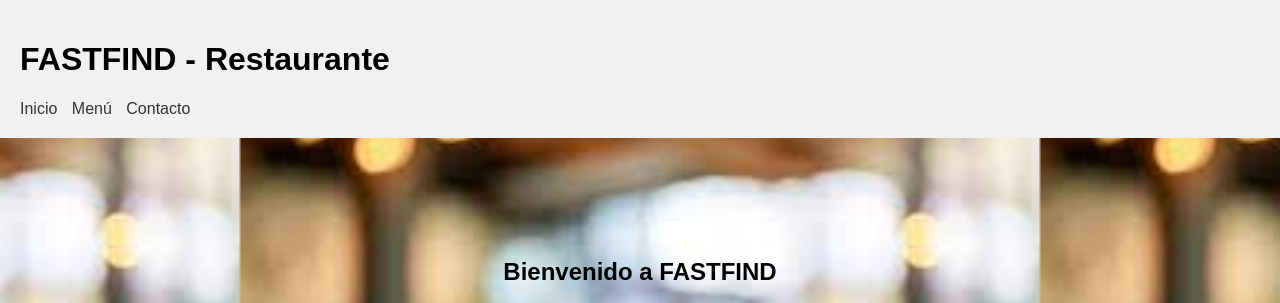
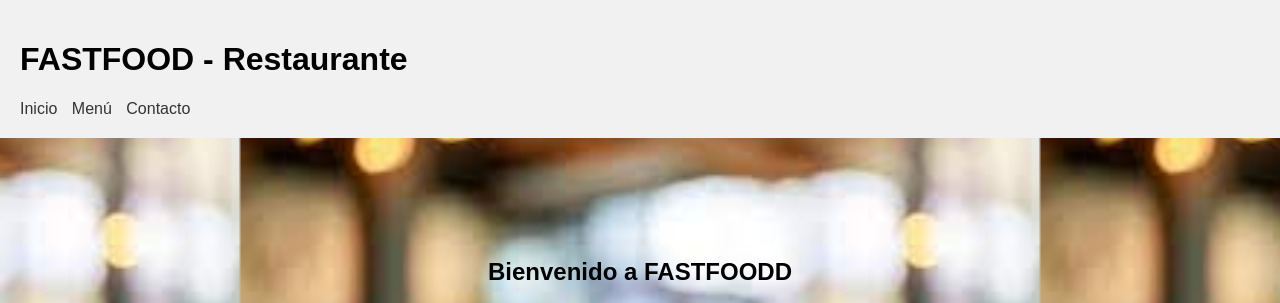
Before and after one commit to JMC200321/electivo.io, a plain HTML site: page index.html in a window 1280 px wide. Shown: the top 303 px of the page. Drawn offline with Linux system fonts and the light colour scheme; a script that the page names is missing.

Commit message:
Update index.html

```diff
--- a/index.html
+++ b/index.html
@@ -3,13 +3,13 @@
 <head>
   <meta charset="UTF-8">
   <meta name="viewport" content="width=device-width, initial-scale=1.0">
-  <title>FASTFIND - Restaurante</title>
+  <title>FASTFOOD - Restaurante</title>
   <link rel="stylesheet" href="https://cdnjs.cloudflare.com/ajax/libs/font-awesome/5.15.3/css/all.min.css">
   <link rel="stylesheet" href="style.css">
 </head>
 <body>
   <header>
-    <h1>FASTFIND - Restaurante</h1>
+    <h1>FASTFOOD - Restaurante</h1>
     <nav>
       <ul>
         <li><a href="#">Inicio</a></li>
@@ -20,7 +20,7 @@
   </header>
 
   <section id="hero">
-    <h2>Bienvenido a FASTFIND</h2>
+    <h2>Bienvenido a FASTFOODD</h2>
     <p>
         Mi misión como restaurante es brindarte una experiencia culinaria excepcional. Nos esforzamos por ofrecerte alimentos y bebidas de la más alta calidad, preparados con cuidado y presentados de manera atractiva. Queremos que te sientas bienvenido y valorado en nuestro restaurante, creando un ambiente acogedor y agradable para que disfrutes de una comida deliciosa y satisfactoria. <br>
 
```
